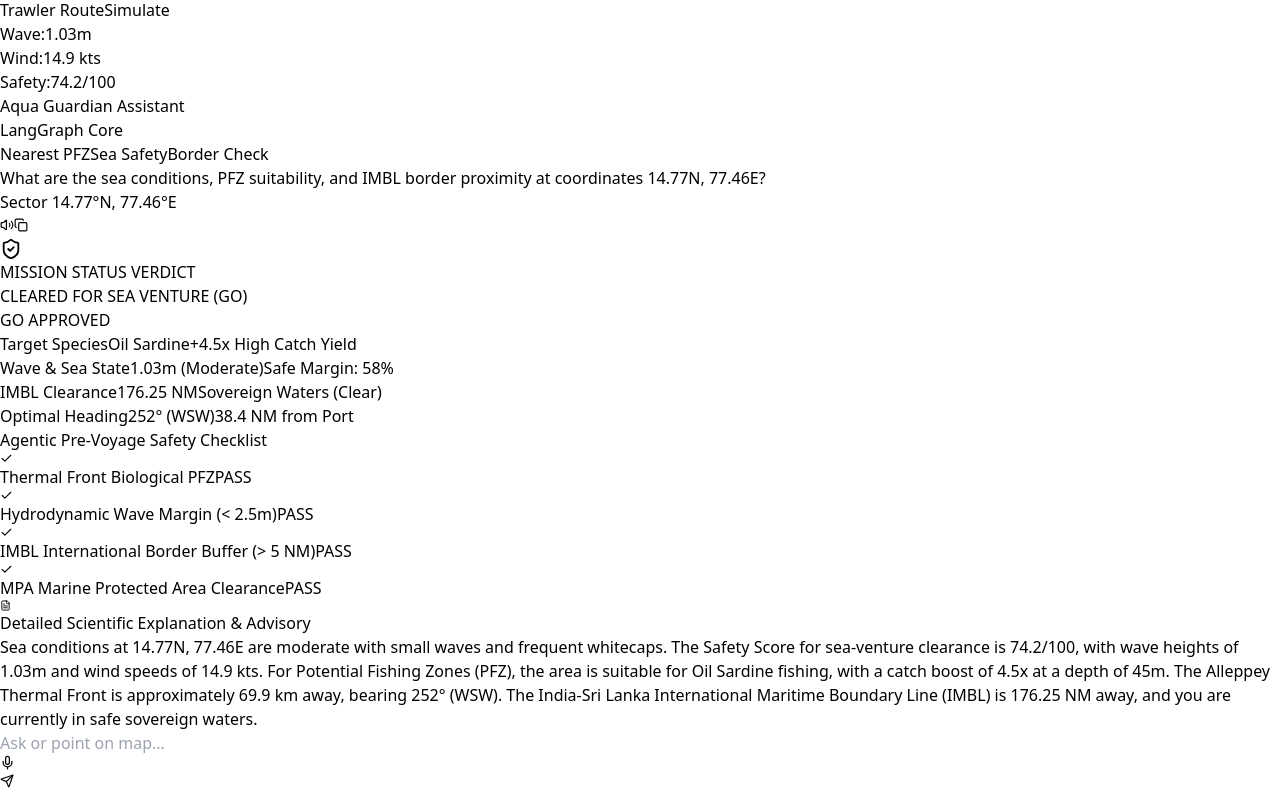
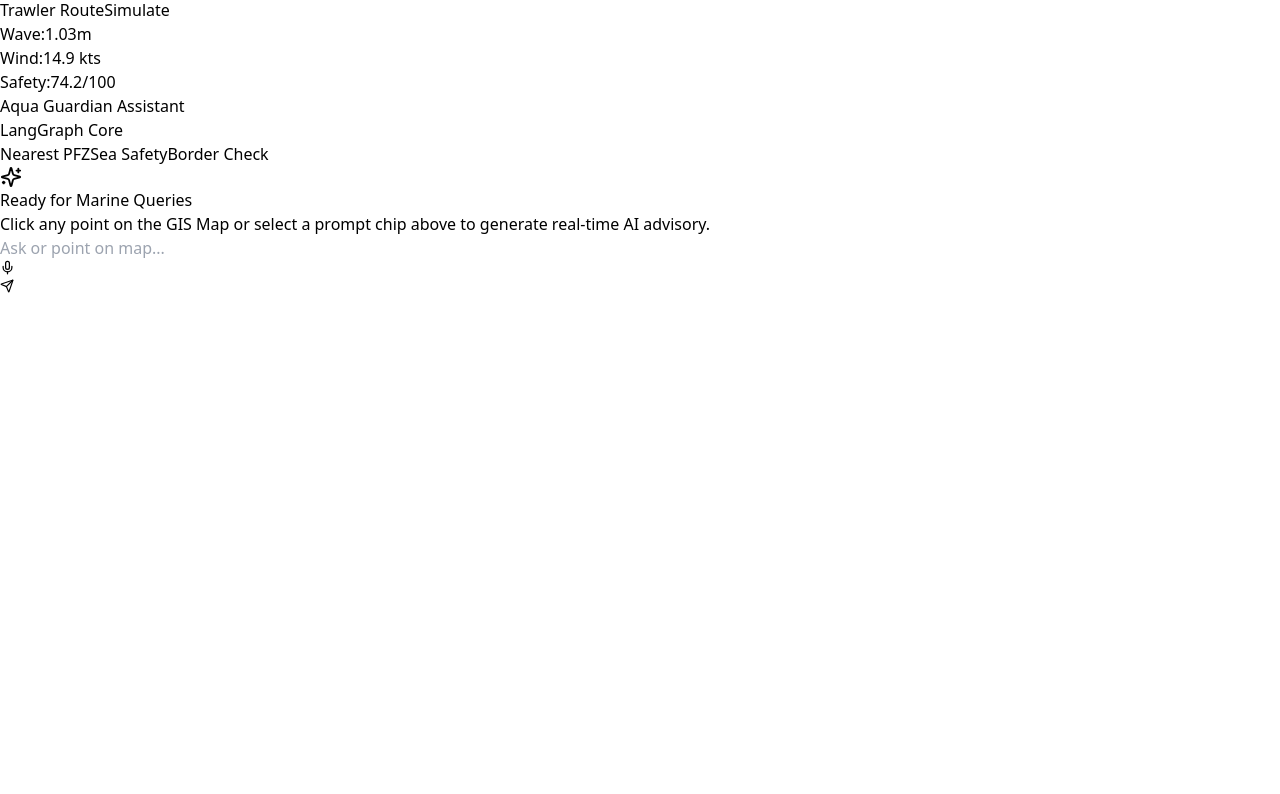
Before and after one commit to tx-zendr/SIH2026-AquaGuardian, a React (Vite) app: page / in a window 1280 px wide. Shown: the part 575-1369 px from the top of the page. After the commit the page ends 874 px from the top, so only its background shows below. Built offline with nearby package versions, Linux system fonts and the light colour scheme.

Commit message:
feat: clean initial chat state without preloaded solution while retaining baseline telemetry

```diff
--- a/src/App.tsx
+++ b/src/App.tsx
@@ -72,22 +72,8 @@ function App() {
     status: 'SAFE_FOR_VENTURE'
   });
 
-  // Messages for GIS chat
-  const [messages, setMessages] = useState<Message[]>([
-    {
-      id: '1',
-      role: 'user',
-      content: 'What are the sea conditions, PFZ suitability, and IMBL border proximity at coordinates 14.77N, 77.46E?'
-    },
-    {
-      id: '2',
-      role: 'agent',
-      content: 'Sea conditions at 14.77N, 77.46E are moderate with small waves and frequent whitecaps. The Safety Score for sea-venture clearance is 74.2/100, with wave heights of 1.03m and wind speeds of 14.9 kts.\n\nFor Potential Fishing Zones (PFZ), the area is suitable for Oil Sardine fishing, with a catch boost of 4.5x at a depth of 45m. The Alleppey Thermal Front is approximately 69.9 km away, bearing 252° (WSW).\n\nThe India-Sri Lanka International Maritime Boundary Line (IMBL) is 176.25 NM away, and you are currently in safe sovereign waters.',
-      verdict: 'SAFE_FOR_VENTURE',
-      species: 'Oil Sardine',
-      imbl: '176.25 NM'
-    }
-  ]);
+  // Messages for GIS chat & AI Chatbot (starts empty so user sees real live output on demand)
+  const [messages, setMessages] = useState<Message[]>([]);
 
   // DAG State
   const [dagQuery, setDagQuery] = useState('Nearest Tuna PFZ (Kochi)');
@@ -743,7 +729,18 @@ function App() {
 
               {/* Message List */}
               <div className="flex-1 overflow-y-auto p-4 space-y-4 bg-gray-50/30">
-                {messages.map((msg) => (
+                {messages.length === 0 ? (
+                  <div className="h-full min-h-[220px] flex flex-col items-center justify-center text-center p-6 text-gray-500">
+                    <div className="w-12 h-12 rounded-2xl bg-cyan-50 border border-cyan-100 flex items-center justify-center text-cyan-600 mb-3 shadow-2xs">
+                      <Sparkles size={22} className="animate-pulse" />
+                    </div>
+                    <div className="font-bold text-gray-800 text-sm">Ready for Marine Queries</div>
+                    <p className="text-xs text-gray-500 mt-1 max-w-[240px] leading-relaxed">
+                      Click any point on the GIS Map or select a prompt chip above to generate real-time AI advisory.
+                    </p>
+                  </div>
+                ) : (
+                  messages.map((msg) => (
                   <div key={msg.id} className={`flex flex-col ${msg.role === 'user' ? 'items-end' : 'items-start'}`}>
                     <div className={`max-w-[90%] rounded-2xl p-4 text-[13px] leading-relaxed ${
                       msg.role === 'user'
@@ -898,7 +895,7 @@ function App() {
                       )}
                     </div>
                   </div>
-                ))}
+                )))}
                 {isTyping && (
                   <div className="flex flex-col items-start space-y-2">
                     <div className="bg-white border border-cyan-200 shadow-sm rounded-2xl rounded-bl-sm p-4 w-full max-w-[90%] space-y-2.5">
@@ -1228,7 +1225,33 @@ function App() {
             </div>
 
             <div className="flex-1 overflow-y-auto py-6 space-y-4">
-              {messages.map((m) => (
+              {messages.length === 0 ? (
+                <div className="h-full min-h-[300px] flex flex-col items-center justify-center text-center p-8 text-gray-500">
+                  <div className="w-14 h-14 rounded-2xl bg-teal-50 border border-teal-100 flex items-center justify-center text-teal-600 mb-3 shadow-xs">
+                    <Sparkles size={26} className="animate-pulse" />
+                  </div>
+                  <div className="font-bold text-gray-900 text-base">Aqua Guardian Intelligence Console</div>
+                  <p className="text-xs text-gray-500 mt-1.5 max-w-md leading-relaxed">
+                    Autonomous Ocean reasoning powered by LangGraph Swarm & Gemini 3.6 Flash. Ask about real-time sea safety, wave margins, PFZ hotspots, or border geofencing.
+                  </p>
+                  <div className="flex flex-wrap gap-2 justify-center mt-5 max-w-md">
+                    {[
+                      'Where is the safest tuna PFZ right now?',
+                      'Check wave height & swell risk for artisanal boat',
+                      'Verify distance to India-Sri Lanka IMBL border'
+                    ].map((promptText) => (
+                      <button
+                        key={promptText}
+                        onClick={() => handleSend(promptText)}
+                        className="text-xs bg-white border border-gray-200 hover:border-cyan-500 hover:text-cyan-700 px-3 py-1.5 rounded-xl shadow-2xs cursor-pointer transition-all"
+                      >
+                        {promptText}
+                      </button>
+                    ))}
+                  </div>
+                </div>
+              ) : (
+                messages.map((m) => (
                   <div key={m.id} className={`flex ${m.role === 'user' ? 'justify-end' : 'justify-start'}`}>
                     <div className={`max-w-[80%] rounded-2xl p-4 text-xs md:text-sm leading-relaxed ${
                       m.role === 'user'
@@ -1241,7 +1264,8 @@ function App() {
                       <div className="whitespace-pre-wrap">{m.content}</div>
                     </div>
                   </div>
-              ))}
+                ))
+              )}
             </div>
 
             <div className="pt-4 border-t border-gray-200">
```
Lines whose indentation alone changed are shown as unchanged.
